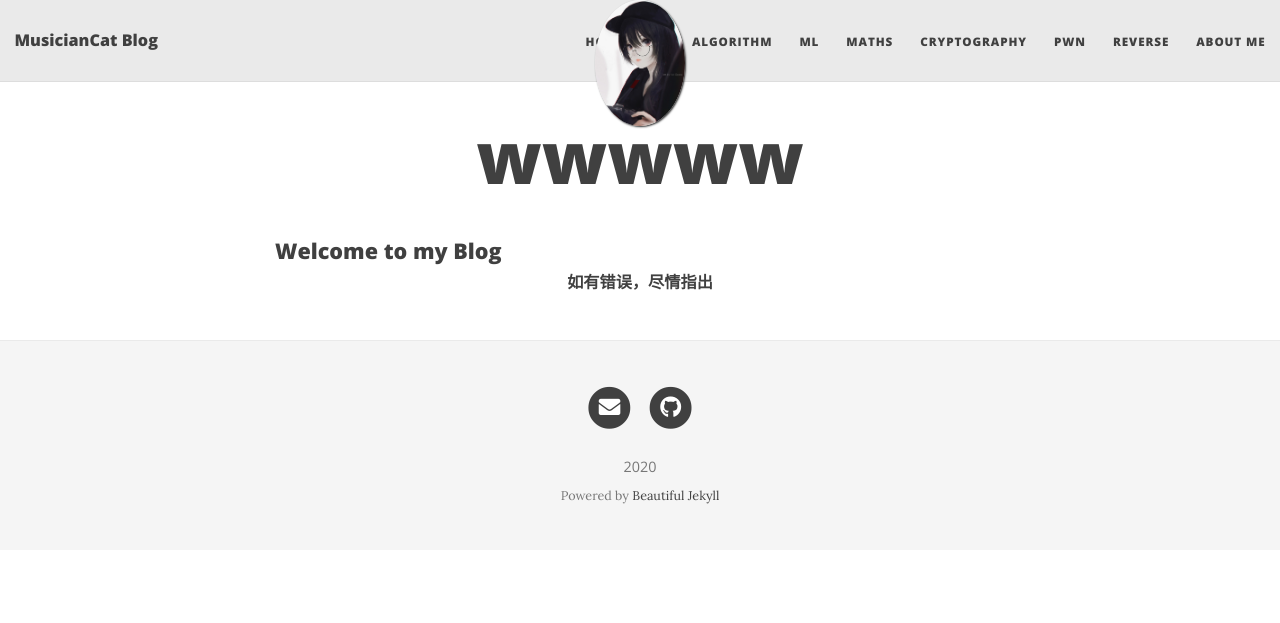
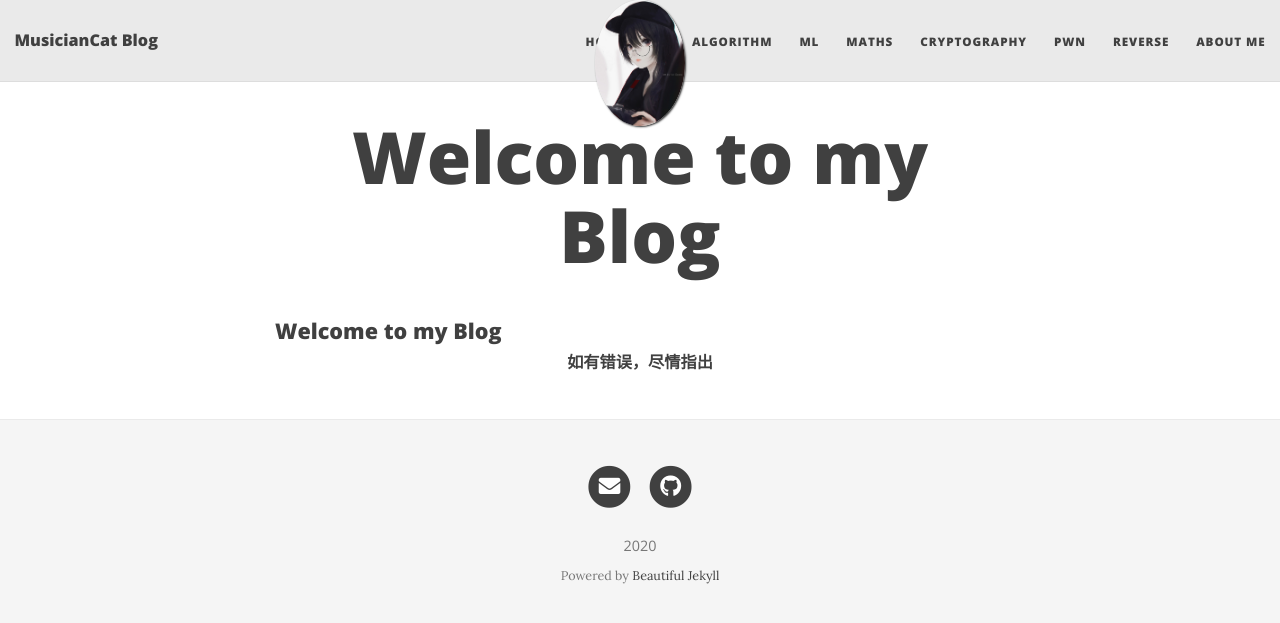
Before and after one commit to Seriouscatmusician/CryptographyMathBlog, a Jekyll site: the page built from index.md, in a window 1280 px wide. Shown: the top 623 px of the page. Built offline with Jekyll 4.4.1, drawn with Linux system fonts in a browser that asks for light colours; nearby versions of some CDN libraries; our own code applies the rules of GitHub Pages for plain Markdown files; formulas are drawn with MathJax 3; the list of posts is cut into pages by our own code.

Commit message:
Update header.html

```diff
--- a/_includes/header.html
+++ b/_includes/header.html
@@ -27,7 +27,7 @@
     <div class="row">
       <div class="col-xl-8 offset-xl-2 col-lg-10 offset-lg-1">
         <div class="{{ include.type }}-heading">
-          <h1>{% if page.title %}wwwwwww{% else %}<br/>{% endif %}</h1>
+          <h1>{% if page.title %}{{ page.title }}{% else %}<br/>{% endif %}</h1>
           {% if page.subtitle %}
             {% if include.type == "page" %}
               <hr class="small">
@@ -61,7 +61,7 @@
     <div class="row">
       <div class="col-xl-8 offset-xl-2 col-lg-10 offset-lg-1">
         <div class="{{ include.type }}-heading">
-          <h1>{% if page.title %}wwwww{% else %}<br/>{% endif %}</h1>
+          <h1>{% if page.title %}{{ page.title }}{% else %}Welcome to my Blog<br/>{% endif %}</h1>
           {% if page.subtitle %}
             {% if include.type == "page" %}
               <hr class="small">
```
